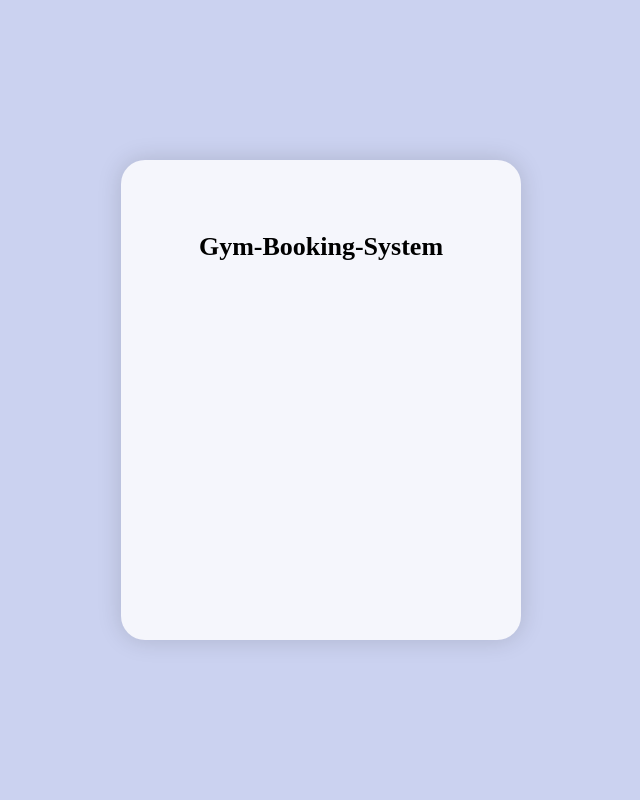
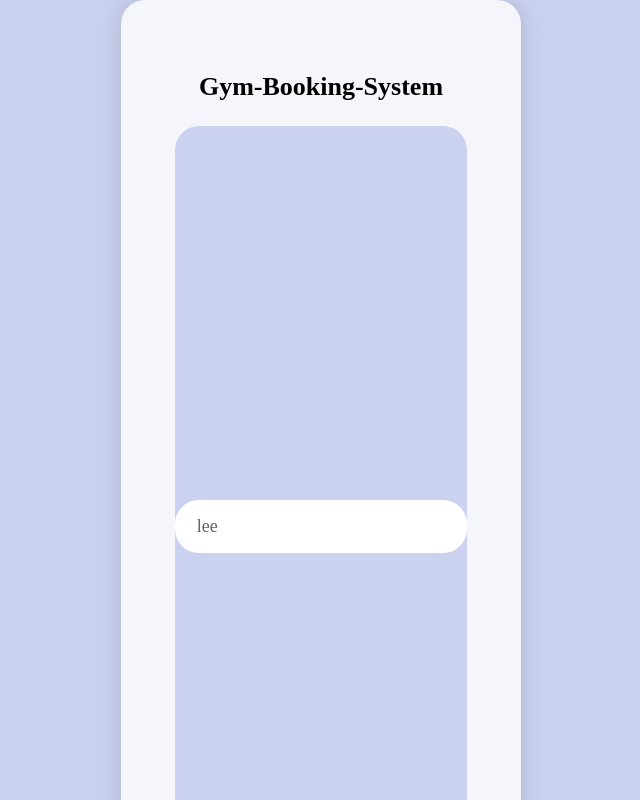
Before and after one commit to bullshitking-99/GymBookSystem, a Vue app: page /form in a window 1280 px wide. Before the commit this address had no page. Shown: the top 800 px of the page, without its empty margins (319-959 px from the left). Built offline with nearby package versions, Linux system fonts and the light colour scheme.

Commit message:
feat: 登录成功后保存token，下次登录自动跳转

```diff
--- a/index.html
+++ b/index.html
@@ -8,7 +8,6 @@
   </head>
   <body>
     <div id="app"></div>
-    <!-- <h1 id="nihao">nihao</h1> -->
     <script type="module" src="/src/main.ts"></script>
   </body>
 </html>
--- a/src/App.vue
+++ b/src/App.vue
@@ -1,4 +1,16 @@
-<script lang="ts" setup></script>
+<script lang="ts" setup>
+import { onMounted, onBeforeMount } from "vue";
+import { useRouter } from "vue-router";
+import { useLocalStorage } from "../src/hooks/api/useApi";
+
+const router = useRouter();
+
+onBeforeMount(() => {
+  const { getLoginToken } = useLocalStorage();
+
+  if (getLoginToken()) router.push("/form");
+});
+</script>
 
 <template>
   <main>
--- /dev/null
+++ b/src/components/inputBasic.vue
@@ -0,0 +1,85 @@
+<!-- 用于表单提交的基础input元素:
+        props：
+            inputValue -- 与上层组件进行v-model绑定
+            placeholder -- input placeholder
+        emits:
+            inputEnter -- 在input中输入enter
+-->
+<script lang="ts" setup>
+import { PropType, ref, useAttrs } from "vue";
+
+const props = defineProps({
+  inputValue: String as PropType<string>,
+  placeholder: String as PropType<string>,
+});
+
+// input是否获得焦点
+const onFocus = ref(false);
+
+// 因为setup的私有特性，需要显式向父组件暴露实例中的方法
+const input = ref<HTMLInputElement | null>(null);
+const input_focus = () => {
+  input.value?.focus();
+};
+defineExpose({
+  input_focus,
+});
+
+// Emit 向上传递input中的值
+const emit = defineEmits(["inputEnter", "update:inputValue"]);
+// const btnClicked = () => {
+//   emit("btnClicked", input.value);
+// };
+</script>
+
+<template>
+  <Transition>
+    <main :class="{ input_get_focus: onFocus }">
+      <input
+        type="text"
+        :placeholder="placeholder"
+        ref="input"
+        :value="inputValue"
+        @focus="onFocus = true"
+        @blur="onFocus = false"
+        @input="$emit('update:inputValue', input?.value)"
+        @keyup.enter="$emit('inputEnter')"
+      />
+    </main>
+  </Transition>
+</template>
+
+<style scoped lang="scss">
+main {
+  display: flex;
+  align-items: center;
+  justify-content: center;
+  flex-wrap: wrap;
+  position: relative;
+  width: 85%;
+  margin: 0 auto;
+  border-radius: 24px;
+  transition: all 0.5s;
+
+  .input_get_focus {
+    border: 2px solid black;
+  }
+
+  input {
+    /* 上右下左
+      左边 18 是因为椭圆边框会遮住光标
+      右边 52 是因为要放一个添加按钮
+      上下 16 为了提升输入框高度*/
+    padding: 16px 52px 16px 22px;
+
+    /* 使input获取焦点时无边框加粗 */
+    outline: none;
+    width: 100%;
+    font-size: 18px;
+    color: #626262;
+    border: none;
+    border-radius: 24px;
+    box-shadow: 0 0 24 rgba(0, 0, 0, 0.08);
+  }
+}
+</style>
--- a/src/hooks/api/useApi.ts
+++ b/src/hooks/api/useApi.ts
@@ -1,56 +1,28 @@
-import { Ref, ref } from "vue";
-
-type REQUEST_METHODS = "get" | "post";
-
-interface IuserInfo {
-  account: string;
-  password: string;
-}
-
-export interface IuseApi {
-  loginAuthen: (url: string, body: IuserInfo) => Promise<string>;
-}
-
 /* 返回api相关hooks */
 function useApi(): IuseApi {
   /**
    * 登录页请求用户验证
    * method为post
    */
-  async function loginAuthen(url: string, body: IuserInfo): Promise<string> {
+  async function loginAuthen(
+    url: string,
+    body: IuserInfo
+  ): Promise<ILoginResponse> {
     // 发送登录验证请求
     let response = await fetch(url, {
       method: "POST",
       headers: {
         "Content-Type": "application/x-www-form-urlencoded",
       },
-      body: transform(body),
+      body: bodyTransform(body),
     });
 
-    let res = await response.json();
-    // if (res.code === 2000) {
-    //   console.log("登录成功");
-    // } else if (res.code === 2003) {
-    //   console.log(res.message);
-    // } else {
-    //   console.log(res);
-    // }
+    let res: ILoginResponse = await response.json();
 
-    // response.ok : 状态码为200-299
-    return response.ok ? res.message : res;
+    const { setLoginToken } = useLocalStorage();
+    if (res.code === 2000) setLoginToken(res.data);
 
-    /**
-     * 将普通对象格式转换为 key=value&.. 格式
-     * @param body 请求参数
-     * @returns x-www-form-urlencoded 类型字符
-     */
-    function transform(body: IuserInfo): string {
-      let request_body: string = "";
-      for (let key in body) {
-        request_body += `${key}=${body[key as keyof IuserInfo]}&`;
-      }
-      return request_body.slice(0, request_body.length - 1);
-    }
+    return { message: res.message, code: res.code, data: res.data };
   }
 
   return {
@@ -58,4 +30,31 @@ function useApi(): IuseApi {
   };
 }
 
-export { useApi };
+export function useLocalStorage(): IUseLocalStorage {
+  function getLoginToken(): TOKEN | "" {
+    return localStorage.getItem("gym-token") || "";
+  }
+  function setLoginToken(token: string): void {
+    localStorage.setItem("gym-token", token);
+  }
+
+  return {
+    getLoginToken,
+    setLoginToken,
+  };
+}
+
+/**
+ * 将普通对象格式转换为 key=value&.. 格式
+ * @param body 请求参数
+ * @returns x-www-form-urlencoded 类型字符
+ */
+function bodyTransform(body: IuserInfo): string {
+  let request_body: string = "";
+  for (let key in body) {
+    request_body += `${key}=${body[key as keyof IuserInfo]}&`;
+  }
+  return request_body.slice(0, request_body.length - 1);
+}
+
+export default useApi;
--- a/src/router/index.ts
+++ b/src/router/index.ts
@@ -1,9 +1,13 @@
 import { createRouter, createWebHistory } from "vue-router";
-import login from "../views/Login.vue";
+import Login from "../views/Login.vue";
+import Form from "../views/Form.vue";
 
 const history = createWebHistory();
 
-const routes = [{ path: "/", component: login }];
+const routes = [
+  { path: "/", component: Login },
+  { path: "/form", component: Form },
+];
 
 const router = createRouter({
   history,
--- /dev/null
+++ b/src/views/Form.vue
@@ -0,0 +1,15 @@
+<!-- 表单页，收集用户信息与设置参数 -->
+<script lang="ts" setup>
+import { ref } from "vue";
+import InputBasic from "../components/inputBasic.vue";
+
+const inputValue = ref({
+  name: "lee",
+});
+</script>
+
+<template>
+  <inputBasic :inputValue="inputValue.name" placeholder="name"></inputBasic>
+</template>
+
+<style scoped lang="scss"></style>
--- a/src/views/Login.vue
+++ b/src/views/Login.vue
@@ -1,14 +1,16 @@
 <script lang="ts" setup>
 import { onMounted, Ref, ref } from "vue";
-import { useApi } from "../hooks/api/useApi";
+import UseApi from "../hooks/api/useApi";
 import inputWithBtn from "../components/inputWithBtn.vue";
+import { useRouter } from "vue-router";
 
-const { loginAuthen } = useApi();
+const { loginAuthen } = UseApi();
 
 const userInfo = ref({
   account: "",
   password: "",
 });
+const router = useRouter();
 
 // 组件加载时 focus account_input
 const account_input = ref<InstanceType<typeof inputWithBtn> | null>(null);
@@ -27,12 +29,17 @@ const loginHandler = (password: string) => {
 
   // 发送登录请求验证用户信息
   loginAuthen("http://shaowei.tech:8080/api/user/login", userInfo.value).then(
-    (res) => (declaration.value = res)
+    (res) => {
+      declaration.value = res.message;
+      if (res.code === 2000) {
+        router.push("/form");
+      }
+    }
   );
 };
 
 // 页面声明及状态广播
-const declaration = ref("本系统纯属自娱自乐");
+const declaration: Ref<string> = ref("本系统纯属自娱自乐");
 </script>
 
 <template>
```
Also changed, not shown: src/hooks/api/types.d.ts (added, +22 -0 lines), 1 other file (tests, documents, lock files or other folders).
